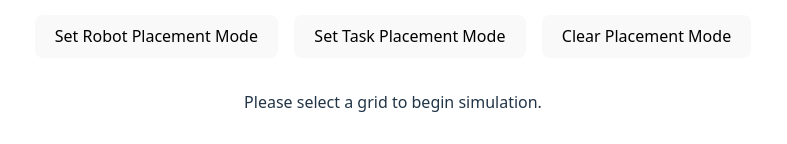
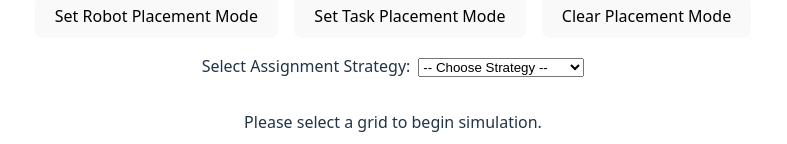
Before and after one commit to tomadanelia/Jarvis, a React (Vite) app in the folder packages/frontend/: page / in a window 1280 px wide. Shown: the part 410-554 px from the top of the page, without its empty margins (247-1034 px from the left). Built offline with nearby package versions, Linux system fonts and the light colour scheme; no server answers.

Commit message:
Add StrategySelector component and integrate into SetupPage

```diff
--- /dev/null
+++ b/packages/frontend/src/components/StrategySelector.tsx
@@ -0,0 +1,52 @@
+// packages/frontend/src/components/StrategySelector.tsx
+
+import React, { useState } from 'react';
+import { selectStrategyApi } from '../services/apiService';
+import { useSimulationStore } from '../store/simulationStore';
+
+/**
+ * StrategySelector component.
+ *
+ * Renders a dropdown for selecting the task assignment strategy,
+ * such as "Nearest Available Robot" or "Round-Robin".
+ * Updates both backend and frontend store state.
+ *
+ * @component
+ */
+export default function StrategySelector() {
+  const { selectedStrategy, setStrategy } = useSimulationStore();
+  const [loading, setLoading] = useState(false);
+
+  const handleChange = async (event: React.ChangeEvent<HTMLSelectElement>) => {
+    const strategy = event.target.value;
+    if (!strategy) return;
+
+    setLoading(true);
+    try {
+      await selectStrategyApi(strategy);
+      setStrategy(strategy);
+    } catch (error) {
+      console.error('Failed to select strategy:', error);
+    } finally {
+      setLoading(false);
+    }
+  };
+
+  return (
+    <div style={{ marginTop: '1rem' }}>
+      <label htmlFor="strategy-selector" style={{ marginRight: '0.5rem' }}>
+        Select Assignment Strategy:
+      </label>
+      <select
+        id="strategy-selector"
+        onChange={handleChange}
+        value={selectedStrategy || ''}
+        disabled={loading}
+      >
+        <option value="">-- Choose Strategy --</option>
+        <option value="nearest-first">Nearest Available Robot</option>
+        <option value="round-robin">Round-Robin</option>
+      </select>
+    </div>
+  );
+}
--- a/packages/frontend/src/pages/SetupPage.tsx
+++ b/packages/frontend/src/pages/SetupPage.tsx
@@ -4,6 +4,8 @@
 import GridSelector from '../components/GridSelector';
 import GridDisplay from '../components/GridDisplay';
 import { useSimulationStore } from '../store/simulationStore';
+import StrategySelector from '../components/StrategySelector';
+
 
 /**
  * SetupPage component.
@@ -57,6 +59,9 @@ export default function SetupPage() {
         </button>
       </div>
 
+      {/* Strategy Selector */}
+      <StrategySelector />
+
       {/* Grid Display */}
       <div style={{ marginTop: '2rem' }}>
         {selectedGridLayout ? (
```
